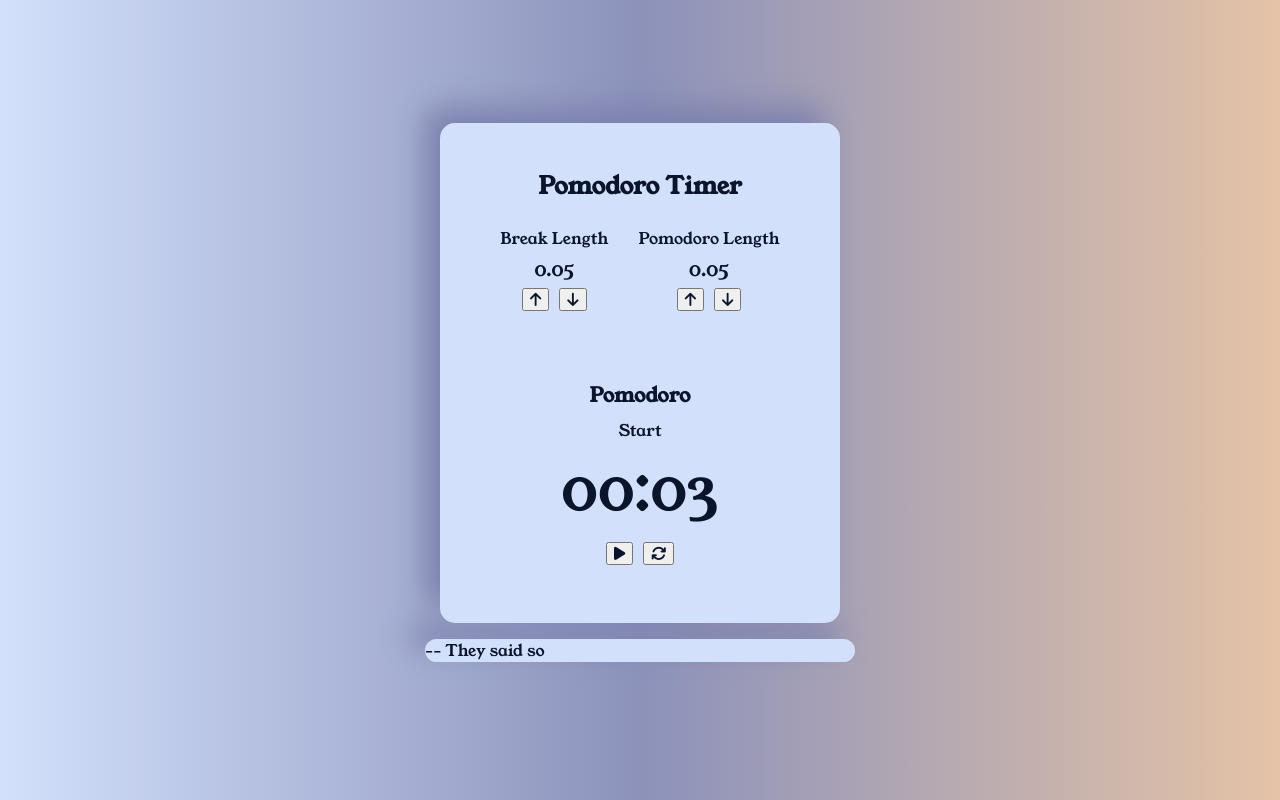
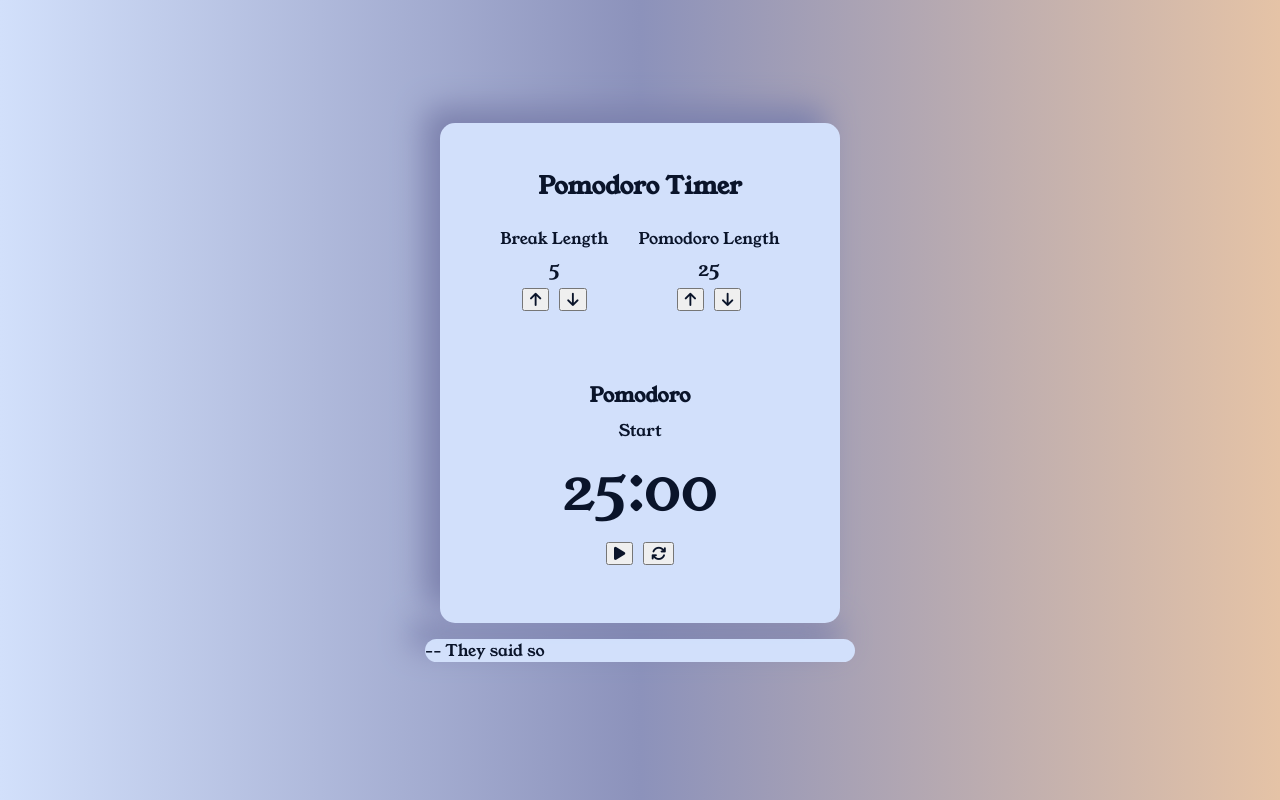
Before and after one commit to hongyulu-github/pomodoro-timer, a React (Vite) app: page / in a window 1280 px wide. Built offline with nearby package versions, Linux system fonts and the light colour scheme; no server answers.

Commit message:
cd function with condition problem

```diff
--- a/src/App.jsx
+++ b/src/App.jsx
@@ -2,17 +2,16 @@ import { useState, useEffect} from 'react'
 import './App.css'
 import TimeControl from './components/TimeControl/TimeControl'
 import RandomQuote from './components/RandomQuote/RandomQuote'
-import { changeTimeFormat } from './service'
 import Timer from './components/Timer/Timer'
 
 function App() {
 
   const [currentTurn, setCurrentTurn] = useState("Pomodoro")
   const [btnText, setbtnText] = useState("Start")
-  const [currentTime, setCurrentTime] = useState("")
+ // const [currentTime, setCurrentTime] = useState("")
   const [turns,setTurns] = useState([
-    {name:"Break", time: 0.05},
-    {name:"Pomodoro", time: 0.05},
+    {name:"Break", time: 5},
+    {name:"Pomodoro", time: 25},
 ])
   const [paused, setPaused] = useState(true)
   const [countdown,setCountdown] = useState(null)
@@ -36,13 +35,16 @@ function App() {
   }
 
   const handleReset = () => {
+    clearInterval(countdown)
+    setCountdown(null)
     setCurrentTurn('Pomodoro');
     setbtnText("Start");
-    setCurrentTime("");
+   // setCurrentTime("");
     setTurns([
-      {name:"Break", time: 0.05},
-      {name:"Pomodoro", time: 0.1},
+      {name:"Break", time: 5},
+      {name:"Pomodoro", time: 25},
   ])
+    setCurrentTurnTime(turns.find(turn => turn.name === currentTurn)?.time || 0)
 
   }
 
@@ -57,19 +59,17 @@ function App() {
 
 
       setCountdown(setInterval(() => {
-        if(currentTurnTime*60 <= 0){
+        if(currentTurnTime*60 < 1){ // why interval not checking this condition and trigger the function inside when it hits zero
           const audioEle = document.getElementById('beep')
           audioEle.play()
-          setCurrentTurn(currentTurn === "Pomodoro"? "Break":"Pomodoro") // not working
-          setCurrentTurnTime((turns.find(turn => turn.name === currentTurn).time))    // wprked, but turn nor changed so this not changes correctly
+          setCurrentTurn(currentTurn === "Pomodoro"? "Break":"Pomodoro")
+          setCurrentTurnTime((turns.find(turn => turn.name === (currentTurn=== "Pomodoro"? "Break":"Pomodoro")).time))
           console.log("less than 1" + currentTurn)
-             //working
+
         } else if (currentTurnTime*60 >= 1){
-          setCurrentTurnTime(prevTime => (prevTime*60-1)/60)
+          setCurrentTurnTime(prevTime => (prevTime*60-1)/60) // why the currentTurnTime, when loged is not changes but rendered is changed
           console.log(currentTurnTime)
         }
-
-
       }, 1000));
 
 
@@ -98,7 +98,7 @@ function App() {
 
         <div className='timer-box card'>
           <TimeControl onIncrement={handleIncrement} onDecrement={handleDecrement} turns={turns} />
-          <Timer currentTurn={currentTurn} currentTime={currentTime} currentTurnTime={currentTurnTime} btnText={btnText} onReset={handleReset} onStartStop={handleStartStop}/>
+          <Timer currentTurn={currentTurn} currentTurnTime={currentTurnTime} btnText={btnText} onReset={handleReset} onStartStop={handleStartStop}/>
 
         </div>
         <div className='todoList-box'></div>
--- a/src/components/Timer/Timer.jsx
+++ b/src/components/Timer/Timer.jsx
@@ -1,17 +1,16 @@
 import React from 'react'
 import { changeTimeFormat } from '../../service'
-import { turns } from '../../service'
 import './Timer.css'
 
-const Timer = ({currentTurn, btnText, currentTime,onReset,onStartStop,currentTurnTime}) => {
- //let currentTurnTime = turns.filter(turn => turn.name === currentTurn)[0].time
+const Timer = ({currentTurn, btnText, onReset, onStartStop, currentTurnTime}) => {
+
   return (
     <div className='timer-container flex-center-col'>
-        <h3 className=''>{currentTurn === "break"?"A new break has begun":"Pomodoro"}</h3>
+        <h3 className=''>{currentTurn}</h3>
         <h4>{btnText}</h4>
         <div className='countdown-timer'>
           {changeTimeFormat(currentTurnTime)}
-       {/*currentTime === ""?changeTimeFormat(currentTurnTime):changeTimeFormat(currentTurnTime)*/}
+
         </div>
         <div className='btns'>
         <button id="start-stop" onClick={onStartStop}>{btnText === "Start" || btnText === "Resume"?<i className="fa-solid fa-play"></i>:<i className="fa-solid fa-pause"></i>}</button>
```
